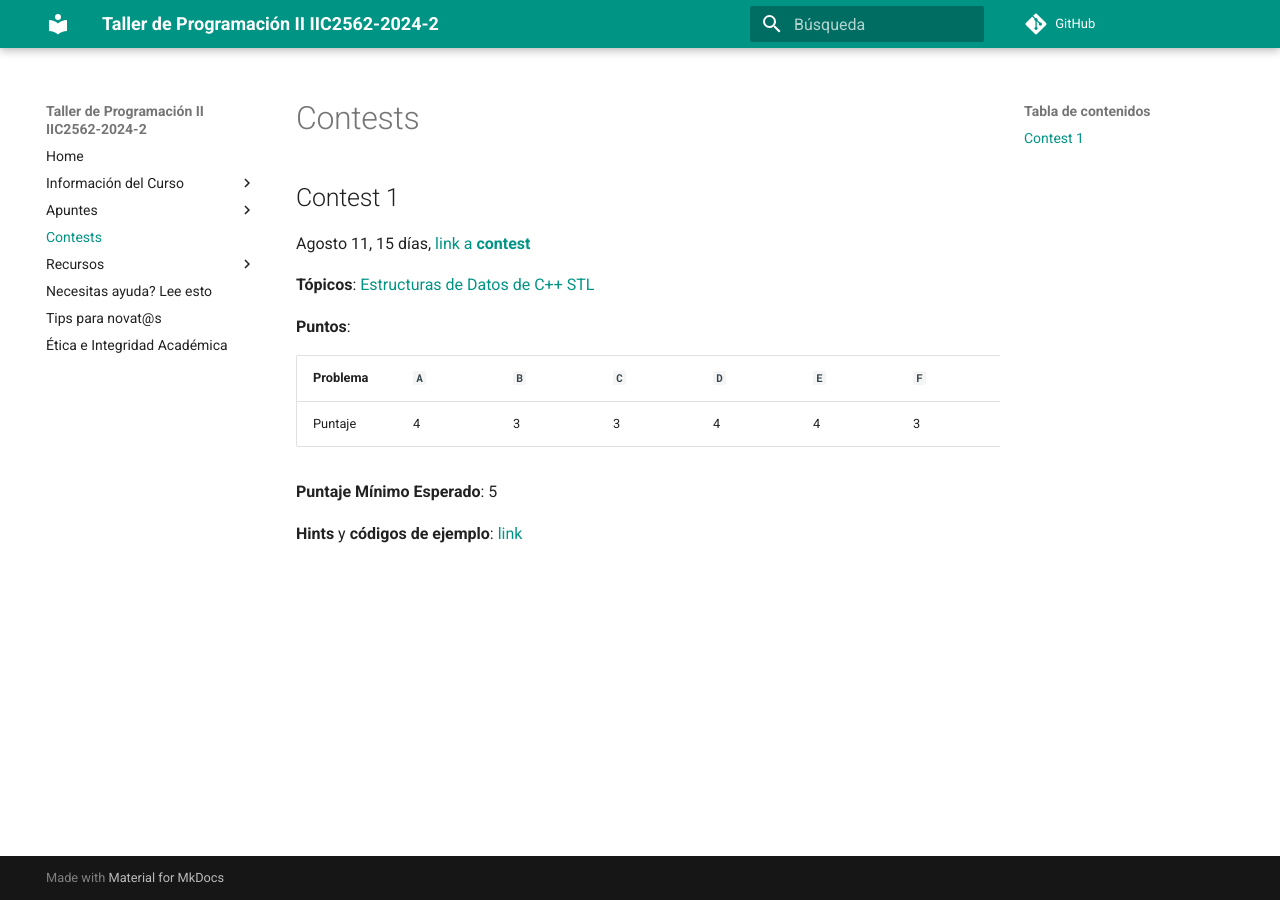
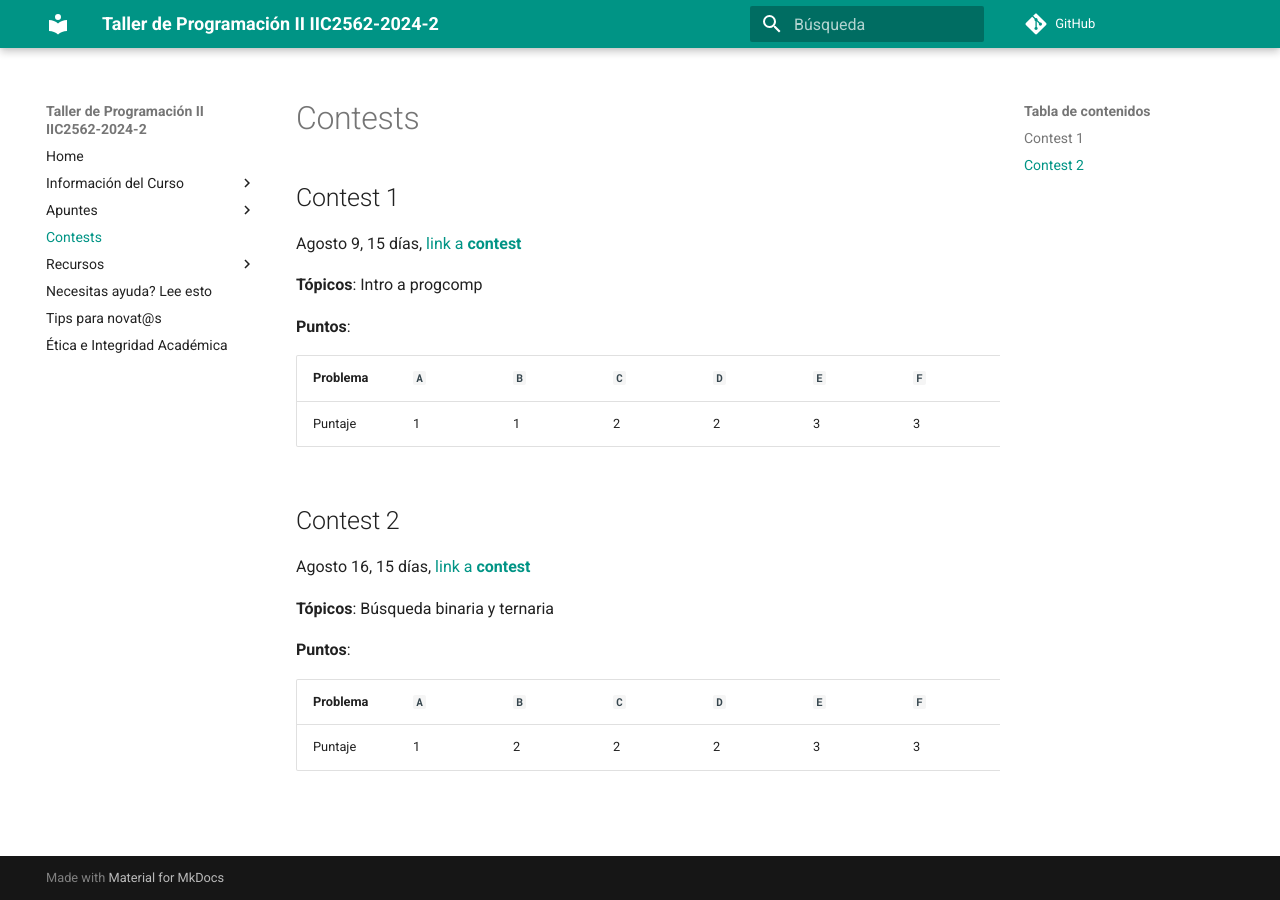
Before and after one commit to progcompuc/IIC2562-2024-2, an MkDocs documentation site: the page built from docs/contests/index.md, in a window 1280 px wide. Built offline with MkDocs 1.6.1 and Material for MkDocs 9.7.7, drawn with Linux system fonts in a browser that asks for light colours; comment, search, counter and statistics services are not loaded.

Commit message:
contests 1 y 2

```diff
--- a/docs/contests/index.md
+++ b/docs/contests/index.md
@@ -6,16 +6,25 @@ title: Contests
 
 ## Contest 1
 
-Agosto 11, 15 días, [link a **contest**](https://vjudge.net/contest/510018)
+Agosto 9, 15 días, [link a **contest**](https://vjudge.net/contest/647460)
 
-**Tópicos**: [Estructuras de Datos de C++ STL](../resources/data_structures)
+**Tópicos**: Intro a progcomp
 
 **Puntos**:
 
-| Problema  | `A` | `B` | `C` | `D` | `E` | `F` | `G` | `H` | `I` | `J` | `K` |
-| --------- | --- | --- | --- | --- | --- | --- | --- | --- | --- | --- | --- |
-| Puntaje   |  4  |  3  |  3  |  4  |  4  |  3  |  3  |  3  |  4  |  4  |  6  |
+| Problema  | `A` | `B` | `C` | `D` | `E` | `F` | `G` | `H` |
+| --------- | --- | --- | --- | --- | --- | --- | --- | --- |
+| Puntaje   |  1  |  1  |  2  |  2  |  3  |  3  |  4  |  4  |
 
-**Puntaje Mínimo Esperado**: 5
 
-**Hints** y **códigos de ejemplo**: [link](hints/contest1)
+## Contest 2
+
+Agosto 16, 15 días, [link a **contest**](https://vjudge.net/contest/649163)
+
+**Tópicos**: Búsqueda binaria y ternaria
+
+**Puntos**:
+
+| Problema  | `A` | `B` | `C` | `D` | `E` | `F` | `G` | `H` |
+| --------- | --- | --- | --- | --- | --- | --- | --- | --- |
+| Puntaje   |  1  |  2  |  2  |  2  |  3  |  3  |  4  |  4  |
```
Also changed, not shown: docs/contests/hints/contest1.md (deleted, +0 -16 lines).
